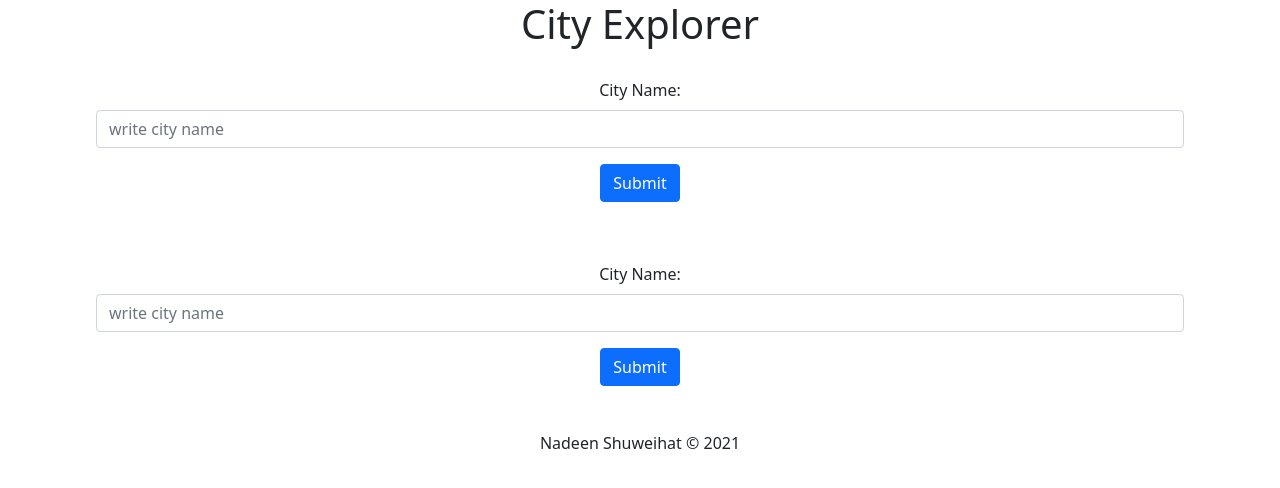
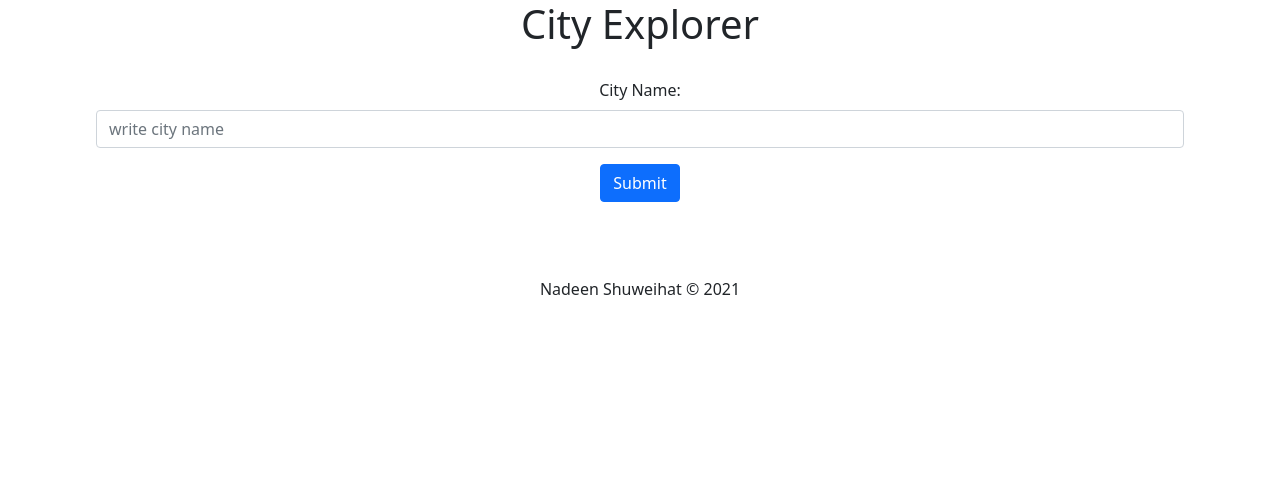
Before and after one commit to Nadeen-Shuweihat/city-explorer, a React (Create React App) app: page / in a window 1280 px wide. Shown: the top 488 px of the page. Built offline with nearby package versions, Linux system fonts and the light colour scheme.

Commit message:
finished with lab09

```diff
--- a/src/App.js
+++ b/src/App.js
@@ -1,19 +1,17 @@
 import React from "react";
-// import axios from "axios";
 import Header from "./components/Header";
 import Footer from "./components/Footer";
-import Movies08 from "./components/Movie08";
-import Weather07 from "./components/Weather07";
-// import Form from "react-bootstrap/Form";
 import "bootstrap/dist/css/bootstrap.min.css";
+import WeatherandMovies from "./components/WeatherandMovies";
+
+
 
 class App extends React.Component {
   render() {
     return (
       <div>
         <Header />
-        <Weather07/>
-        <Movies08 />
+        <WeatherandMovies />
         <Footer />
       </div>
     );
--- a/src/components/Movie08.js
+++ b/src/components/Movie08.js
@@ -1,67 +1,29 @@
 import React, { Component } from "react";
-import axios from "axios";
-import Form from "react-bootstrap/Form";
+
 import "bootstrap/dist/css/bootstrap.min.css";
 
 export default class Movie08 extends Component {
-  state = {
-    moviesData: [],
-    error: "",
-  };
-
-  getCityData = (e) => {
-    e.preventDefault();
-    console.log("getCityData");
-
-    let cityName = e.target.cityname.value;
-    let serverUrl = process.env.REACT_APP_SERVER;
-
-    let movieUrl = `${serverUrl}/movies?searchQuery=${cityName}`;
-
-    axios
-      .get(movieUrl)
-      .then((results) => {
-        this.setState({ moviesData: results.data, error: "" });
-        console.log("moviedata", this.state.moviesData);
-      })
-      .catch((error) => {
-        this.setState({
-          error: " There is an error , choose another city name",
-          moviesData: null,
-        });
-      });
-  };
 
   render() {
     return (
       <div className="body">
-        <Form onSubmit={this.getCityData} className="form">
-          <Form.Group className="mb-3" controlId="formBasicEmail">
-            <Form.Label>City Name:</Form.Label>
-            <Form.Control
-              type="text"
-              placeholder="write city name"
-              name="cityname"
-            />
-          </Form.Group>
-          <input type="submit" className="btn btn-primary" />
-        </Form>
 
-        {this.state.moviesData ? (
+
+        {this.props.moviesData ? (
           <>
-            {this.state.moviesData.map((item) => {
+            {this.props.moviesData.map((item) => {
               return (
                 <div>
                   <figure>
-                    <img src={item.image} />
-                    <figcaption>{item.title}</figcaption>
+                    <img key ={item.id}src={item.image} alt =''/>
+                    <figcaption  key ={item.id}>{item.title}</figcaption>
                   </figure>
                 </div>
               );
             })}
           </>
         ) : (
-          <p className="error"> ATTENTION{this.state.error}</p>
+          <p  className="error"> ATTENTION {this.props.error}</p>
         )}
       </div>
     );
--- a/src/components/Weather07.js
+++ b/src/components/Weather07.js
@@ -1,70 +1,24 @@
 import React, { Component } from "react";
-import axios from "axios";
-import Form from "react-bootstrap/Form";
 import "bootstrap/dist/css/bootstrap.min.css";
 
 export default class Weather07 extends Component {
-
-  state = {
-    cityInfo: [],
-    error: "",
-  };
-
-  getCityData = (e) => {
-    e.preventDefault();
-    console.log("getCityData");
-
-    let cityName = e.target.cityname.value;
-    let serverUrl = process.env.REACT_APP_SERVER;
-    let url = `${serverUrl}/weather?searchQuery=${cityName}`;
-
-
-    axios
-      .get(url)
-      .then((data) => {
-        this.setState({ cityInfo: data.data, error: "" });
-        console.log(this.state.cityInfo);
-      })
-      .catch((error) => {
-        this.setState({
-          error: "There is an error , choose another city name",
-          cityInfo: null,
-        });
-      });
-  };
-
   render() {
     return (
       <div className="body">
-
-
-        <Form onSubmit={this.getCityData} className="form">
-          <Form.Group className="mb-3" controlId="formBasicEmail">
-            <Form.Label>City Name:</Form.Label>
-            <Form.Control
-              type="text"
-              placeholder="write city name"
-              name="cityname"
-            />
-          </Form.Group>
-          <input type="submit" className="btn btn-primary" />
-        </Form>
-
-        {this.state.cityInfo ? (
+        {this.props.cityInfo ? (
           <div className="result">
-            {this.state.cityInfo.map((item) => {
+            {this.props.cityInfo.map((item) => {
               return (
                 <div className="weatherData">
-                  <p> Description : {item.description}</p>
-                  <p> valid_date :{item.valid_date}</p>
+                  <p key={item.id}> Description : {item.description}</p>
+                  <p key={item.id}> valid_date :{item.valid_date}</p>
                 </div>
               );
             })}
           </div>
         ) : (
-          <p className="error"> ATTENTION{this.state.error}</p>
+          <p className="error"> ATTENTION {this.props.error}</p>
         )}
-
       </div>
     );
   }
--- /dev/null
+++ b/src/components/WeatherandMovies.js
@@ -0,0 +1,70 @@
+import React, { Component } from "react";
+import axios from "axios";
+import Form from "react-bootstrap/Form";
+import "bootstrap/dist/css/bootstrap.min.css";
+import Movie08 from "./Movie08";
+import Weather07 from './Weather07';
+
+class WeatherandMovies extends Component {
+  state = {
+    cityInfo: [],
+    moviesData: [],
+    error: "",
+  };
+
+  getCityData = (e) => {
+    e.preventDefault();
+    console.log("getCityData");
+
+    let cityName = e.target.cityname.value;
+    let serverUrl = process.env.REACT_APP_SERVER;
+    let url = `${serverUrl}/weather?searchQuery=${cityName}`;
+    let movieUrl = `${serverUrl}/movies?searchQuery=${cityName}`;
+
+    axios
+      .get(movieUrl)
+      .then((results) => {
+        this.setState({ moviesData: results.data, error: "" });
+        console.log("moviedata", this.state.moviesData);
+      })
+      .catch((error) => {
+        this.setState({
+          error: " There is an error , choose another movie name",
+          moviesData: null,
+        });
+      });
+
+      axios
+      .get(url)
+      .then((data) => {
+        this.setState({ cityInfo: data.data, error: "" });
+        console.log(this.state.cityInfo);
+      })
+      .catch((error) => {
+        this.setState({
+          error: "There is an error , choose another city name",
+          cityInfo: null,
+        });
+      });
+
+  };
+  render() {
+    return <div className="body">
+    <Form onSubmit={this.getCityData} className="form">
+      <Form.Group className="mb-3" controlId="formBasicEmail">
+        <Form.Label>City Name:</Form.Label>
+        <Form.Control
+          type="text"
+          placeholder="write city name"
+          name="cityname"
+        />
+      </Form.Group>
+      <input type="submit" className="btn btn-primary" />
+    </Form>
+
+   <Weather07 cityInfo={this.state.cityInfo} error = {this.state.error} />
+   <Movie08 moviesData={this.state.moviesData} error = {this.state.error} />
+  </div>
+  }
+}
+export default WeatherandMovies;
```
